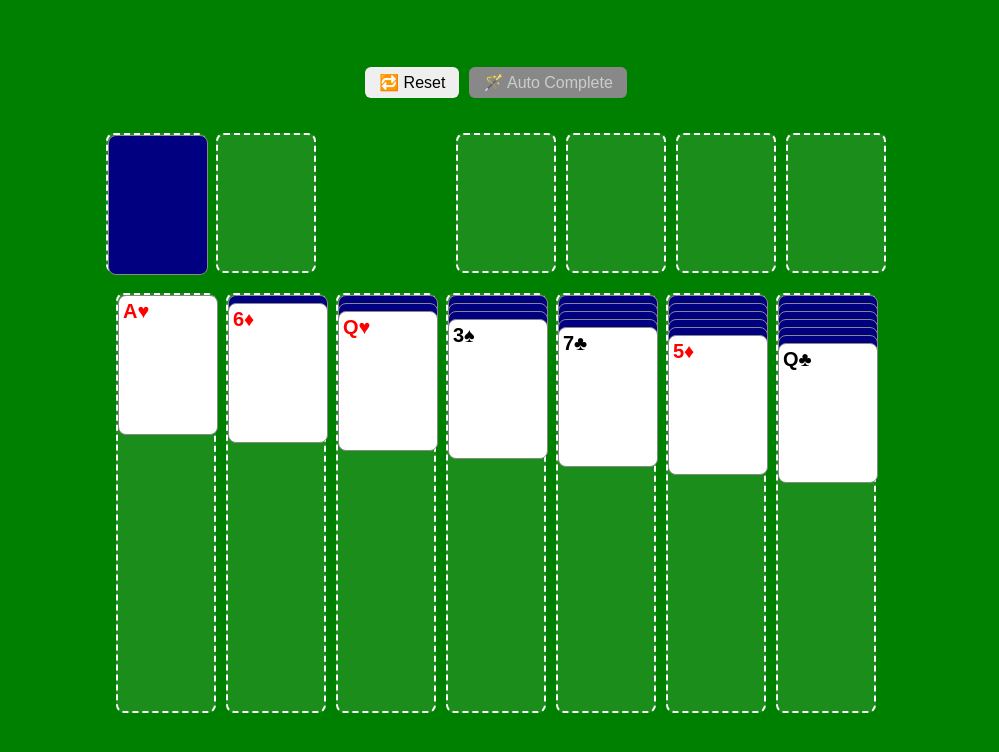
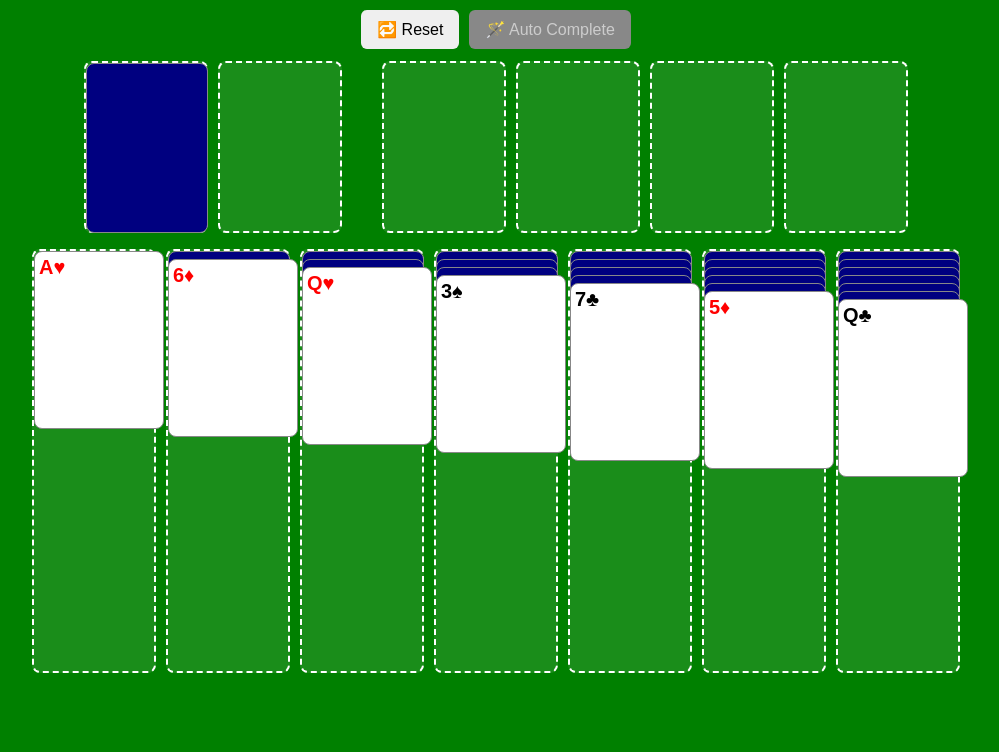
Before and after one commit to LordPenguinVR/lordpenguinvr.github.io, a plain HTML site: page solitaire.html in a window 1280 px wide. Shown: the whole page, without its empty margins (144-1143 px from the left). Drawn offline with Linux system fonts and the light colour scheme.

Commit message:
Update solitaire.html

```diff
--- a/solitaire.html
+++ b/solitaire.html
@@ -2,38 +2,55 @@
 <html lang="en">
 <head>
   <meta charset="UTF-8" />
+  <meta name="viewport" content="width=device-width, initial-scale=1.0" />
   <title>Klondike Solitaire</title>
   <style>
     :root {
-      --card-w: 100px;
-      --card-h: 140px;
+      --card-w: 120px;
+      --card-h: 168px;
     }
-    * {
-      box-sizing: border-box;
+    html, body {
+      margin: 0;
+      padding: 0;
+      overflow: hidden;
+      width: 100%;
+      height: 100%;
     }
     body {
-      margin: 0;
       font-family: sans-serif;
       background: green;
       user-select: none;
       display: flex;
+      justify-content: center;
       align-items: center;
+    }
+    .scale-wrapper {
+      width: 100vw;
+      height: 100vh;
+      display: flex;
       justify-content: center;
-      height: 100vh;
+      align-items: start;
+      overflow: hidden;
     }
     .game-container {
       display: flex;
       flex-direction: column;
       align-items: center;
-      gap: 15px;
+      gap: 12px;
+      padding: 10px;
+      width: 1200px;
+      height: 900px;
+      transform-origin: top center;
     }
     .buttons {
       display: flex;
       gap: 10px;
+      flex-wrap: wrap;
+      justify-content: center;
     }
     button {
       font-size: 16px;
-      padding: 6px 14px;
+      padding: 10px 16px;
       border-radius: 6px;
       border: none;
       cursor: pointer;
@@ -46,10 +63,8 @@
     .board {
       display: flex;
       flex-direction: column;
-      gap: 20px;
-      padding: 20px;
-      max-width: 900px;
-      width: 100%;
+      gap: 16px;
+      max-width: 100%;
     }
     .row {
       display: flex;
@@ -63,6 +78,7 @@
       border: 2px dashed white;
       border-radius: 8px;
       position: relative;
+      touch-action: none;
     }
     .stack {
       min-height: 420px;
@@ -75,6 +91,12 @@
       position: absolute;
       background: white;
       cursor: grab;
+      touch-action: none;
+      transition: transform 0.2s ease, top 0.2s ease, left 0.2s ease;
+    }
+    .card.dragging {
+      transform: scale(1.05);
+      z-index: 1000;
     }
     .card.faceDown {
       background: navy;
@@ -90,9 +112,15 @@
     .red {
       color: red;
     }
+    @media (max-width: 800px) {
+      .game-container {
+        transform: scale(0.5);
+      }
+    }
   </style>
 </head>
 <body>
+  <div class="scale-wrapper">
     <div class="game-container">
       <div class="buttons">
         <button id="resetBtn">🔁 Reset</button>
@@ -102,7 +130,7 @@
         <div class="row">
           <div id="stock" class="pile"></div>
           <div id="waste" class="pile"></div>
-        <div style="width: 120px;"></div>
+          <div style="width: 20px;"></div>
           <div id="foundation0" class="pile"></div>
           <div id="foundation1" class="pile"></div>
           <div id="foundation2" class="pile"></div>
@@ -111,9 +139,10 @@
         <div class="row" id="tableau"></div>
       </div>
     </div>
+  </div>
 
   <script>
-    const suits  = ['♠','♥','♣','♦'];
+    const suits = ['♠', '♥', '♣', '♦'];
     const values = ['A','2','3','4','5','6','7','8','9','10','J','Q','K'];
     let stock=[], waste=[], foundations=[[],[],[],[]], tableau=[[],[],[],[],[],[],[]];
 
@@ -131,8 +160,7 @@
     function newGame(){
       const deck=[];
       for(const s of suits) for(let i=0;i<values.length;i++)
-        deck.push({id:rndId(),suit:s,value:values[i],idx:i,
-                   color:(s==='♥'||s==='♦')?'red':'black',faceUp:false});
+        deck.push({id:rndId(),suit:s,value:values[i],idx:i,color:(s==='♥'||s==='♦')?'red':'black',faceUp:false});
       deck.sort(()=>Math.random()-0.5);
       tableau.forEach((col,i)=>{
         tableau[i]=[];
@@ -162,7 +190,10 @@
       el.id=card.id;
       if(card.faceUp) el.textContent=card.value+card.suit;
       el.draggable=card.faceUp;
-      el.ondragstart=e=>e.dataTransfer.setData('text',card.id);
+      el.ondragstart=e=>e.dataTransfer.setData('text', card.id);
+      el.ondragend = () => el.classList.remove('dragging');
+      el.addEventListener('touchstart', () => el.classList.add('dragging'));
+      el.addEventListener('touchend', () => el.classList.remove('dragging'));
       return el;
     }
 
```
Lines whose indentation alone changed are shown as unchanged.
